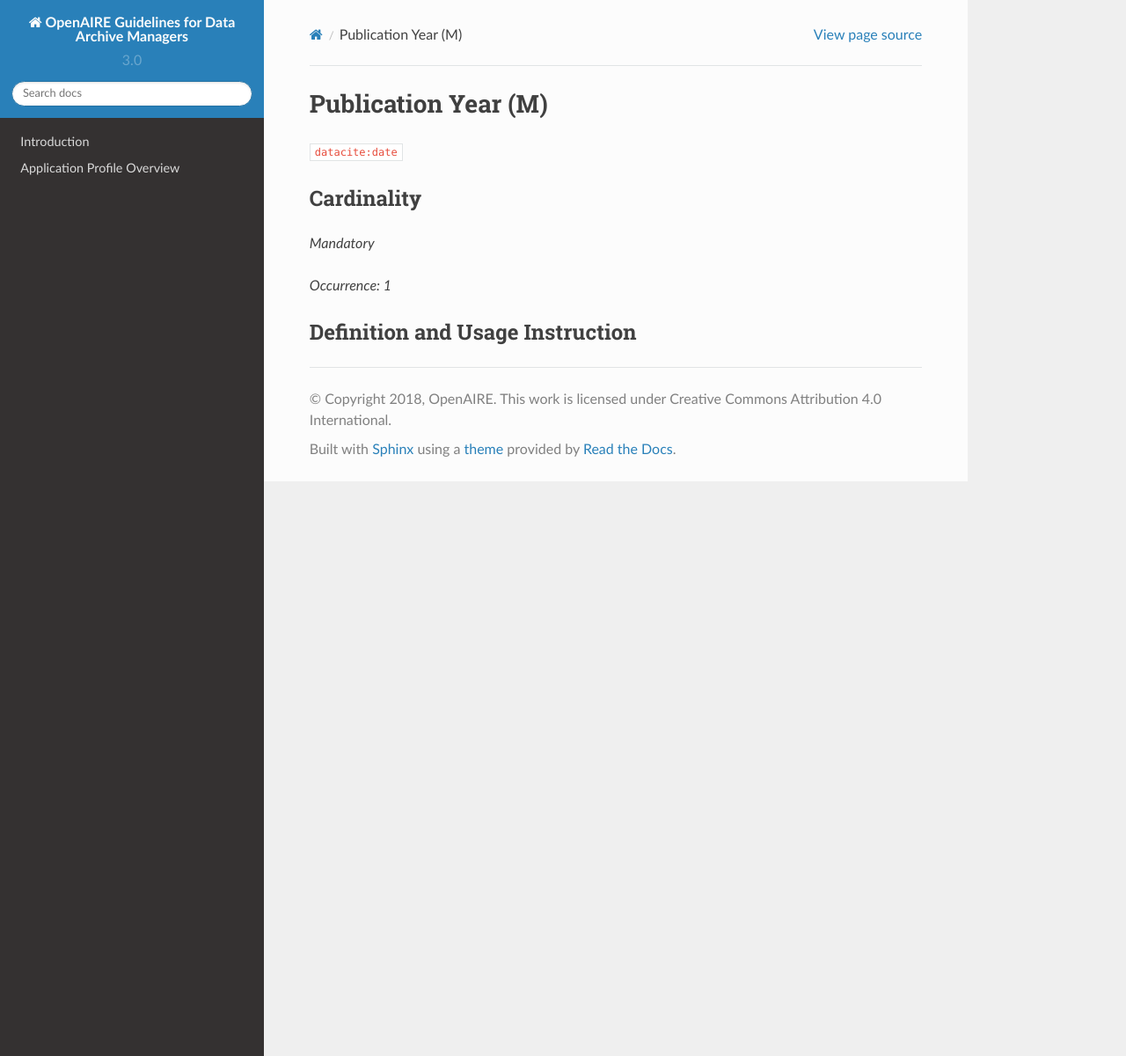
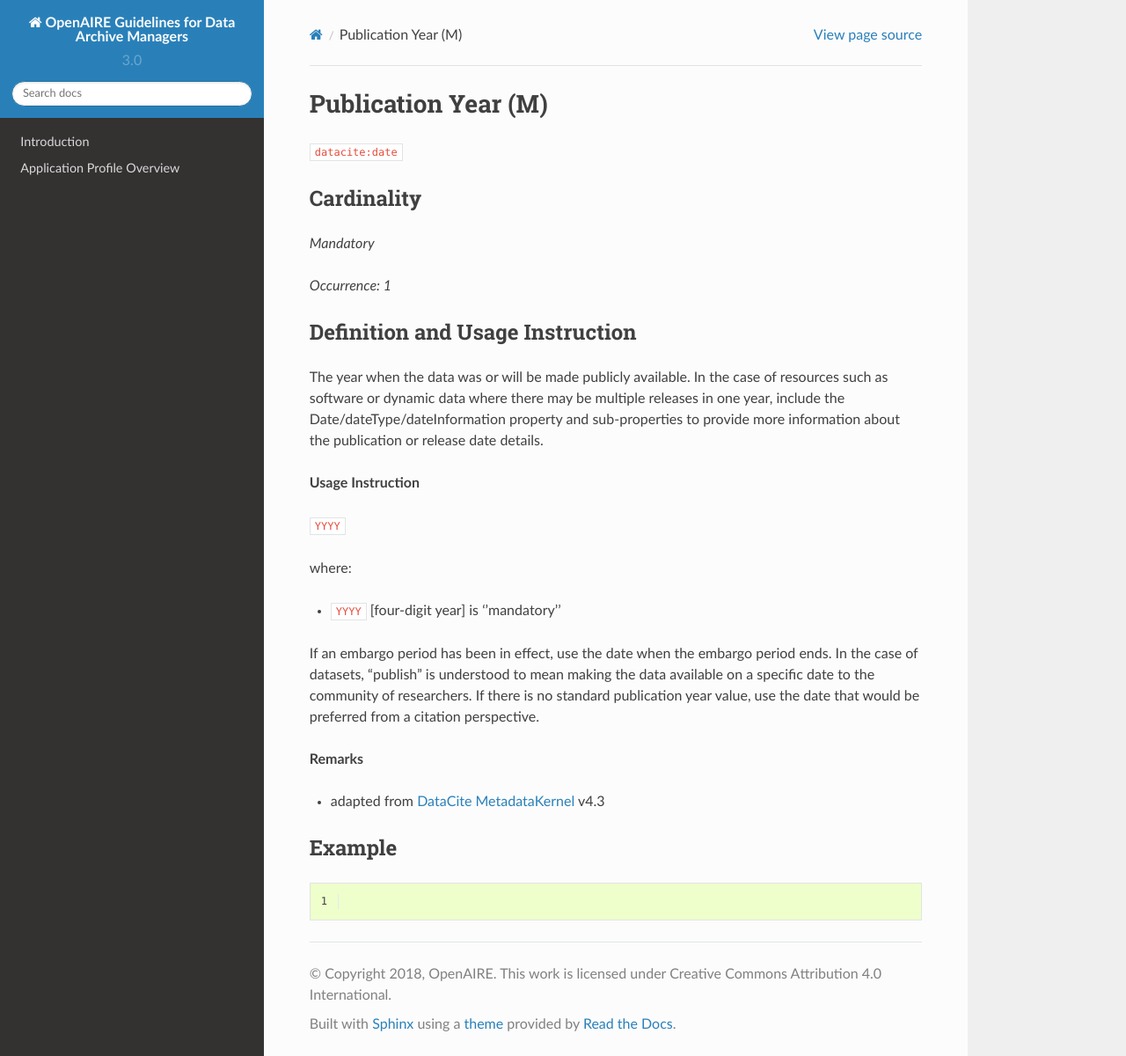
Before and after one commit to openaire/guidelines-data-archives, a Sphinx documentation site: the page built from docs/field_publicationyear.rst, in a window 1280 px wide and 1200 px high. Shown: the whole window at 88% size. Built offline with Sphinx 7.4.7 and the Read the Docs theme 2.0.0, drawn with Linux system fonts in a browser that asks for light colours; a script that is not in the unit is left out.

Commit message:
initial v3.0 working draft

```diff
--- a/docs/field_date.rst
+++ b/docs/field_date.rst
@@ -54,7 +54,7 @@ To express more about that temporal period, one can use the ``dc:coverage`` fiel
 **Remarks**
 
 * introduced in `DRIVER Guidelines v2 element date`_
-* this version of the application profile adopts the *Date* element in combination with *dateType* attribute from `DataCite MetadataKernel`_ v4.1.
+* this version of the application profile adopts the *Date* element in combination with *dateType* attribute from `DataCite MetadataKernel`_ v4.3.
 
 Property date (M, 1)
 --------------------
@@ -75,4 +75,4 @@ Example
    <datacite:date dateType="Issued">2000-12-25</datacite:date>
 
 .. _DRIVER Guidelines v2 element date: https://wiki.surfnet.nl/display/DRIVERguidelines/Date
-.. _DataCite MetadataKernel: http://schema.datacite.org/meta/kernel-4.1/
+.. _DataCite MetadataKernel: http://schema.datacite.org/meta/kernel-4.3/
--- a/docs/field_publicationyear.rst
+++ b/docs/field_publicationyear.rst
@@ -14,3 +14,31 @@ Cardinality
 
 Definition and Usage Instruction
 ~~~~~~~~~~~~~~~~~~~~~~~~~~~~~~~~
+
+The year when the data was or will be made publicly available. In the case of resources such as software or dynamic data where there may be multiple releases in one year, include the Date/dateType/dateInformation property and sub-properties to provide more information about the publication or release date details.
+
+**Usage Instruction**
+
+``YYYY``
+
+where:
+
+* ``YYYY`` [four-digit year] is ''mandatory''
+
+If an embargo period has been in effect, use the date when the embargo period ends. In the case of datasets, "publish" is understood to mean making the data available on a specific date to the community of researchers. If there is no standard publication year value, use the date that would be preferred from a citation perspective.
+
+
+**Remarks**
+
+* adapted from `DataCite MetadataKernel`_ v4.3
+
+
+Example
+~~~~~~~
+
+.. code-block:: xml
+   :linenos:
+
+
+
+.. _DataCite MetadataKernel: http://schema.datacite.org/meta/kernel-4.3/
--- a/docs/introduction.rst
+++ b/docs/introduction.rst
@@ -1,7 +1,7 @@
 Introduction
 ============
 
-The OpenAIRE (**Open A**ccess **I**nfrastructure for **R**esearch in **E**urope) Guidelines were established to support the `Open Access/Open Science strategy of the European Commission <http://ec.europa.eu/research/openscience/index.cfm?pg=openaccess>`_ and to meet requirements of the OpenAIRE infrastructure. This new version of the Guidelines, according to the expansion of the aims of the OpenAIRE initiative and its infrastructure, has a broader scope. In fact, these Guidelines are intended to guide repository manager to expose to the OpenAIRE infrastructure *open access and non-open access* publications together with funding information, where applicable.
+The OpenAIRE ( **Open A**ccess **I**nfrastructure for **R**esearch in **E**urope ) Guidelines were established to support the `Open Access/Open Science strategy of the European Commission <http://ec.europa.eu/research/openscience/index.cfm?pg=openaccess>`_ and to meet requirements of the OpenAIRE infrastructure. This new version of the Guidelines, according to the expansion of the aims of the OpenAIRE initiative and its infrastructure, has a broader scope. In fact, these Guidelines are intended to guide repository manager to expose to the OpenAIRE infrastructure *open access and non-open access* publications together with funding information, where applicable.
 
 Aim
 ---
--- a/docs/whats_new.rst
+++ b/docs/whats_new.rst
@@ -6,5 +6,5 @@ With the version **3.0** of theses guidelines is the major change the harmonisat
 This version refining the vocablulary for some elements in the application profile.
 
 - Full alignment to the *OpenAIRE Content Acquistion Policies* (CAP, `10.5281/zenodo.1446408 <https://doi.org/10.5281/zenodo.1446408>`_ ) published in Aug. 2018.
-- the rights vocabular is updated to COAR
+- the rights element has an updated vocabulary to `COAR Access Rights Vocabulary <http://vocabularies.coar-repositories.org/documentation/access_rights/>`_
 -
```
Also changed, not shown: other parts of docs/introduction.rst (+1 -1 lines), docs/field_rights.rst (added, +123 -0 lines).
